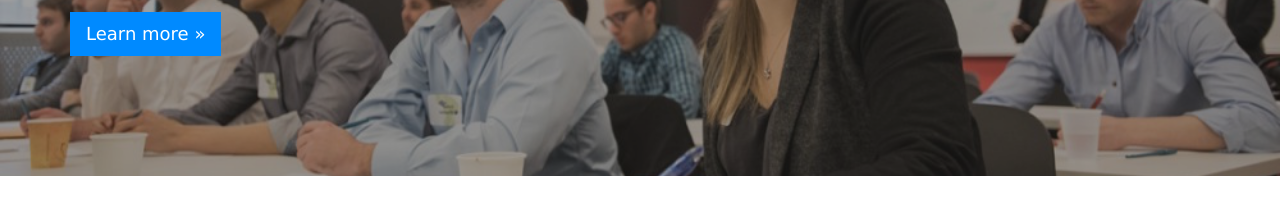
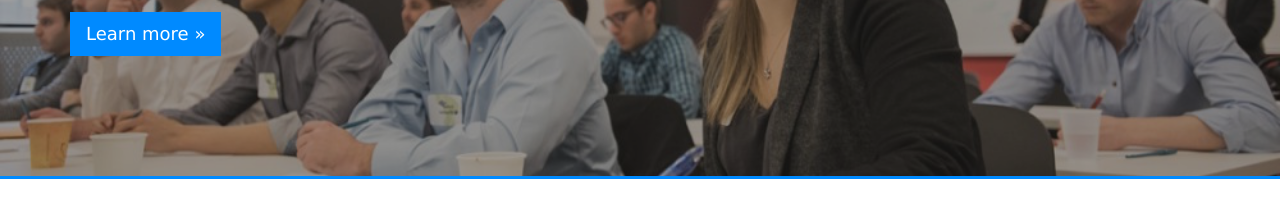
Before and after one commit to gidglass/cornell-tech-review, a plain HTML site: page index.html in a window 1280 px wide. Shown: the part 322-525 px from the top of the page. Drawn offline with nearby package versions, Linux system fonts and the light colour scheme.

Commit message:
added border

```diff
--- a/css/style.css
+++ b/css/style.css
@@ -68,6 +68,7 @@ a {
 	background: url("../img/cta.jpg") no-repeat;
 	background-size: cover;
 	background-position: 50% 40%;
+	border-bottom: 3px solid #008aff;
 }
 
 .jumbotron  h1, .jumbotron h4 {
```
